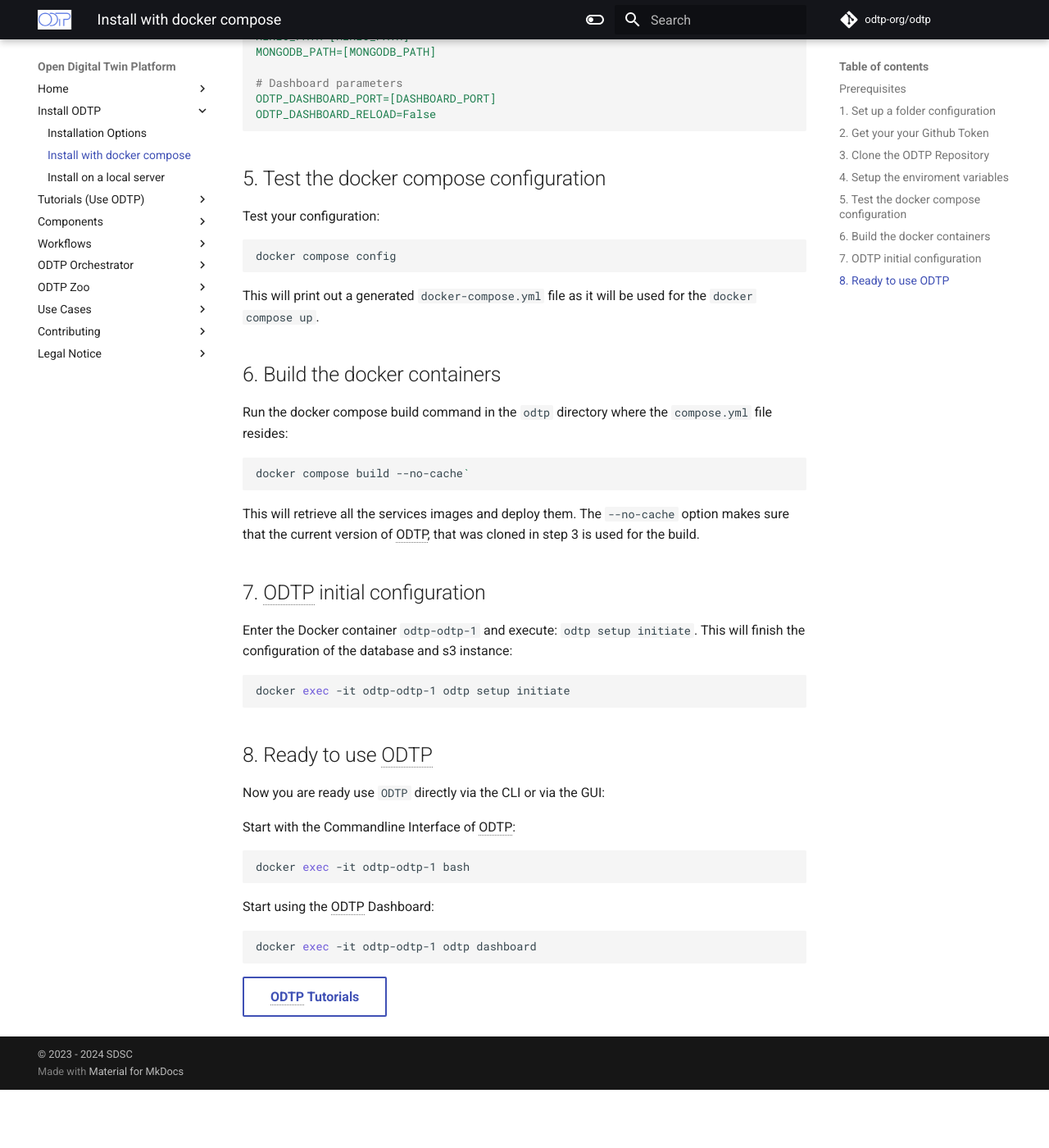
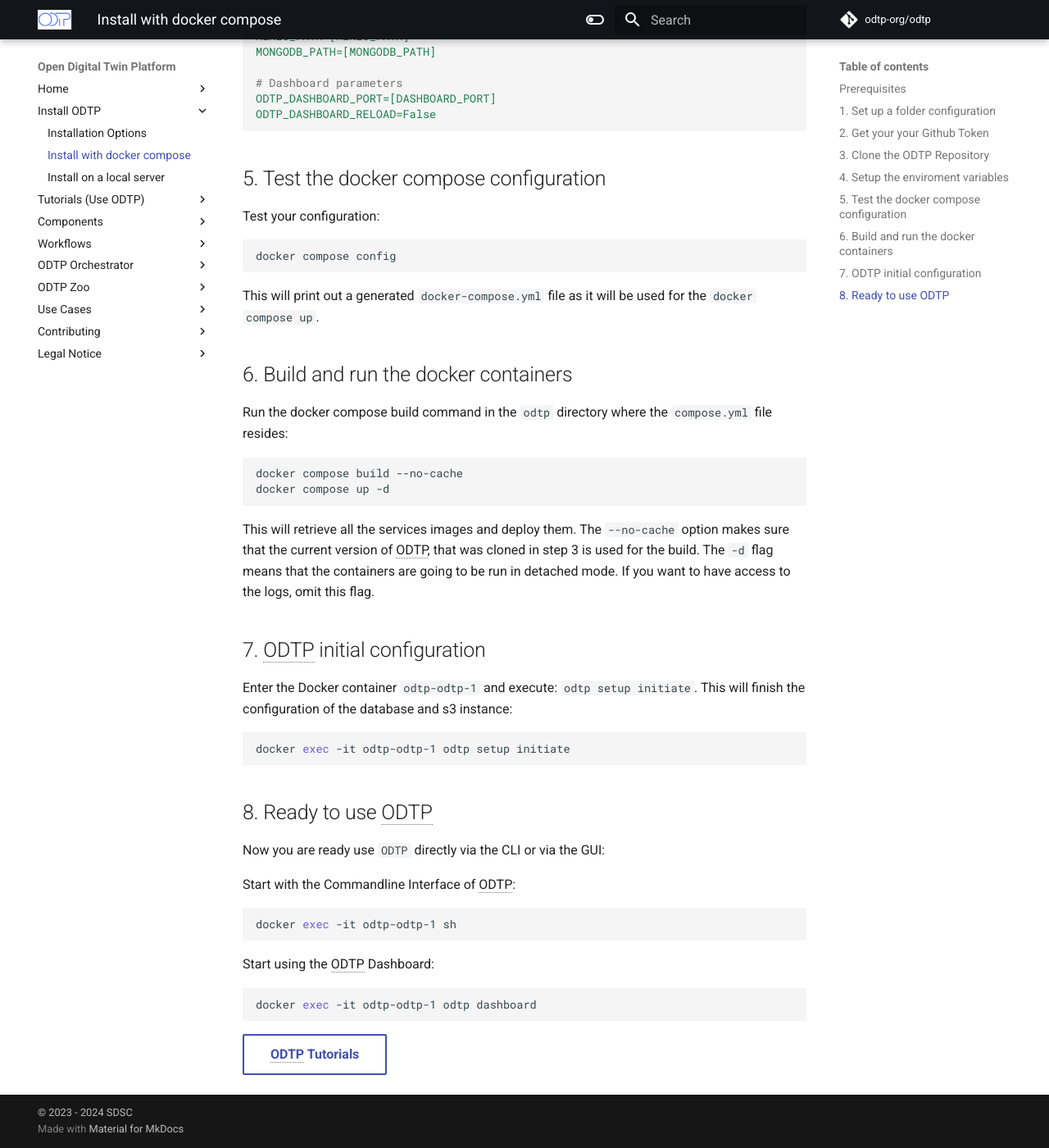
Before and after one commit to odtp-org/odtp-manuals, an MkDocs documentation site: the page built from docs/installation/docker-compose_install.md, in a window 1280 px wide and 1400 px high, scrolled down 3068 px. Shown: the whole window at 82% size. Built offline with MkDocs 1.6.1 and Material for MkDocs 9.7.7, drawn with Linux system fonts in a browser that asks for light colours; a script that is not in the unit is left out; comment, search, counter and statistics services are not loaded; before the commit the page ends 4397 px from its top, so only the background shows below that; some of the changed text lies outside the part shown.

Commit message:
typo(docker compose): Fixing error in documentation

````diff
--- a/docs/installation/docker-compose_install.md
+++ b/docs/installation/docker-compose_install.md
@@ -135,15 +135,16 @@ docker compose config
 This will print out a generated `docker-compose.yml` file as it will be
 used for the `docker compose up`.
 
-## 6. Build the docker containers
+## 6. Build and run the docker containers
 
 Run the docker compose build command in the `odtp` directory where the `compose.yml` file resides:
 
 ```bash
-docker compose build --no-cache`
+docker compose build --no-cache
+docker compose up -d
 ```
 
-This will retrieve all the services images and deploy them. The `--no-cache` option makes sure that the current version of ODTP, that was cloned in step 3 is used for the build.
+This will retrieve all the services images and deploy them. The `--no-cache` option makes sure that the current version of ODTP, that was cloned in step 3 is used for the build. The `-d` flag means that the containers are going to be run in detached mode. If you want to have access to the logs, omit this flag.
 
 ## 7. ODTP initial configuration
 
@@ -160,7 +161,7 @@ Now you are ready use `ODTP` directly via the CLI or via the GUI:
 Start with the Commandline Interface of ODTP:
 
 ```bash
-docker exec -it odtp-odtp-1 bash
+docker exec -it odtp-odtp-1 sh
 ```
 
 Start using the ODTP Dashboard:
````
